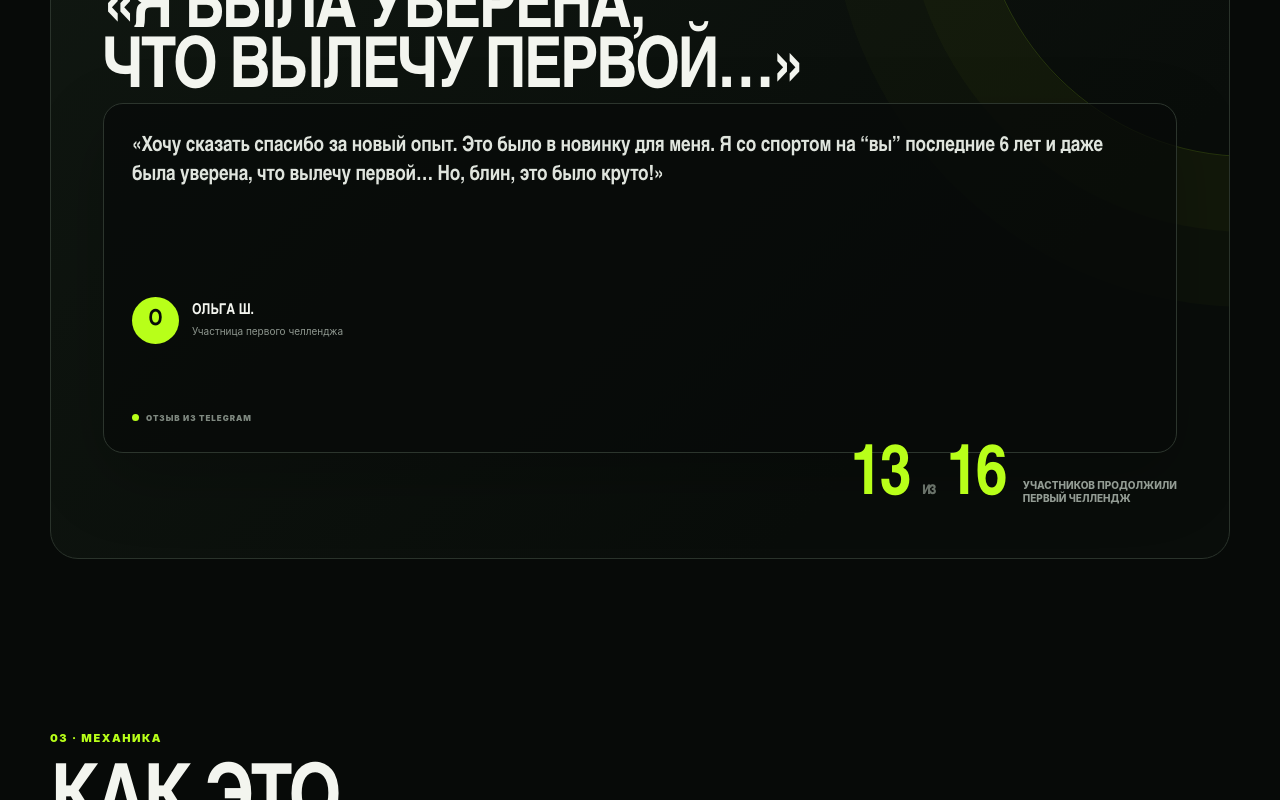
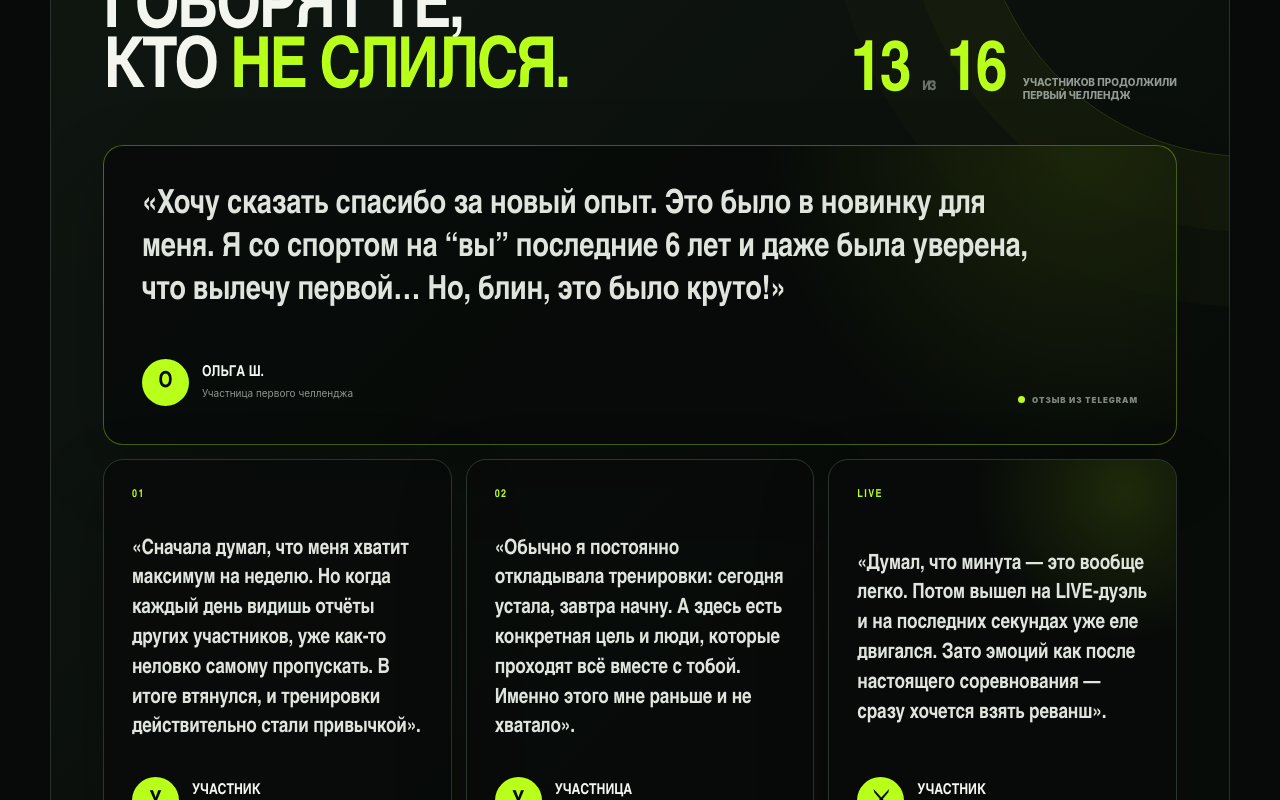
Before and after one commit to Gartrem/zabyemsya-landing, a Next.js app: page / in a window 1280 px wide. Shown: the part 3380-4180 px from the top of the page. Built offline with nearby package versions, Linux system fonts and the light colour scheme.

Commit message:
Publish approved participant testimonials

```diff
--- a/app/page.tsx
+++ b/app/page.tsx
@@ -308,22 +308,44 @@ export default function Home() {
 
       <section className="reviews section-shell" id="reviews" data-reveal>
         <div className="review-index" aria-hidden="true">“</div>
-        <div className="review-heading">
-          <div className="section-kicker">РЕАЛЬНЫЙ ОТЗЫВ · ПЕРВЫЙ ПОТОК</div>
-          <h2>«Я БЫЛА УВЕРЕНА,<br />ЧТО ВЫЛЕЧУ ПЕРВОЙ…»</h2>
+        <div className="review-top">
+          <div className="review-heading">
+            <div className="section-kicker">РЕАЛЬНЫЕ ОТЗЫВЫ · ПЕРВЫЕ УЧАСТНИКИ</div>
+            <h2>ГОВОРЯТ ТЕ,<br />КТО <em>НЕ СЛИЛСЯ.</em></h2>
+          </div>
+          <aside className="review-fact">
+            <strong>13 <i>из</i> 16</strong>
+            <span>участников продолжили<br />первый челлендж</span>
+          </aside>
         </div>
-        <article className="review-card">
-          <blockquote>«Хочу сказать спасибо за новый опыт. Это было в новинку для меня. Я со спортом на “вы” последние 6 лет и даже была уверена, что вылечу первой… Но, блин, это было круто!»</blockquote>
-          <div className="review-author">
-            <span>О</span>
-            <div><strong>ОЛЬГА Ш.</strong><small>Участница первого челленджа</small></div>
-          </div>
-          <div className="review-source"><i /> ОТЗЫВ ИЗ TELEGRAM</div>
-        </article>
-        <aside className="review-fact">
-          <strong>13 <i>из</i> 16</strong>
-          <span>участников продолжили<br />первый челлендж</span>
-        </aside>
+        <div className="review-grid">
+          <article className="review-card review-card--featured">
+            <div className="review-quote-mark" aria-hidden="true">“</div>
+            <blockquote>«Хочу сказать спасибо за новый опыт. Это было в новинку для меня. Я со спортом на “вы” последние 6 лет и даже была уверена, что вылечу первой… Но, блин, это было круто!»</blockquote>
+            <div className="review-card-bottom">
+              <div className="review-author"><span>О</span><div><strong>ОЛЬГА Ш.</strong><small>Участница первого челленджа</small></div></div>
+              <div className="review-source"><i /> ОТЗЫВ ИЗ TELEGRAM</div>
+            </div>
+          </article>
+
+          <article className="review-card review-card--compact">
+            <div className="review-card-number">01</div>
+            <blockquote>«Сначала думал, что меня хватит максимум на неделю. Но когда каждый день видишь отчёты других участников, уже как-то неловко самому пропускать. В итоге втянулся, и тренировки действительно стали привычкой».</blockquote>
+            <div className="review-card-bottom"><div className="review-author"><span>У</span><div><strong>УЧАСТНИК</strong><small>Первый поток</small></div></div></div>
+          </article>
+
+          <article className="review-card review-card--compact">
+            <div className="review-card-number">02</div>
+            <blockquote>«Обычно я постоянно откладывала тренировки: сегодня устала, завтра начну. А здесь есть конкретная цель и люди, которые проходят всё вместе с тобой. Именно этого мне раньше и не хватало».</blockquote>
+            <div className="review-card-bottom"><div className="review-author"><span>У</span><div><strong>УЧАСТНИЦА</strong><small>Спортивный челлендж</small></div></div></div>
+          </article>
+
+          <article className="review-card review-card--compact review-card--live">
+            <div className="review-card-number">LIVE</div>
+            <blockquote>«Думал, что минута — это вообще легко. Потом вышел на LIVE-дуэль и на последних секундах уже еле двигался. Зато эмоций как после настоящего соревнования — сразу хочется взять реванш».</blockquote>
+            <div className="review-card-bottom"><div className="review-author"><span>⚔</span><div><strong>УЧАСТНИК</strong><small>LIVE-дуэли · сезон 01</small></div></div></div>
+          </article>
+        </div>
       </section>
 
       <section className="mechanics section-shell" id="mechanics">
```
